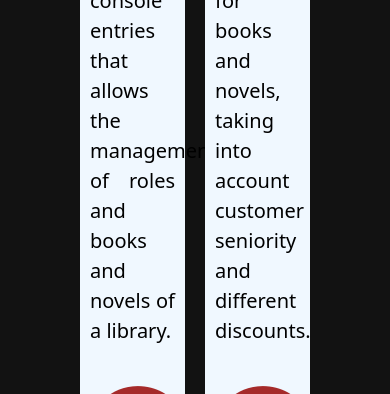
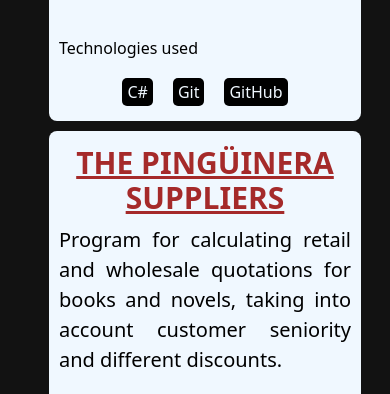
Before and after one commit to Exloz/C1-T9-Portfolio-Esteban-Sanchez, a website built with Vite: page portfolio-ts/src/views/portfolio.html in a window 390 px wide. Shown: the part 602-996 px from the top of the page. Built offline with nearby package versions, Linux system fonts and the light colour scheme.

Commit message:
add responsive to portfolio view

```diff
--- a/portfolio-ts/src/css/index.css
+++ b/portfolio-ts/src/css/index.css
@@ -24,3 +24,13 @@ html {
   padding-block: 20px;
   text-align: center;
 }
+
+@media screen and (max-width: 720px) {
+  .projects {
+    display: block;
+    width: 80%;
+  }
+  .projects__item {
+    width: 100%;
+  }
+}
--- a/portfolio-ts/src/css/portfolio/portfolio.css
+++ b/portfolio-ts/src/css/portfolio/portfolio.css
@@ -15,7 +15,6 @@
 }
 
 .projects {
-  padding: 20px;
   padding-bottom: 230px;
   display: flex;
   flex-wrap: wrap;
@@ -27,7 +26,7 @@
 .projects__item {
   background-color: aliceblue;
   padding-inline: 10px;
-  width: 30%;
+  width: 40%;
   border: 20px row rgb(206, 38, 38);
   border-radius: 0.5em;
   margin: 10px 10px;
```
